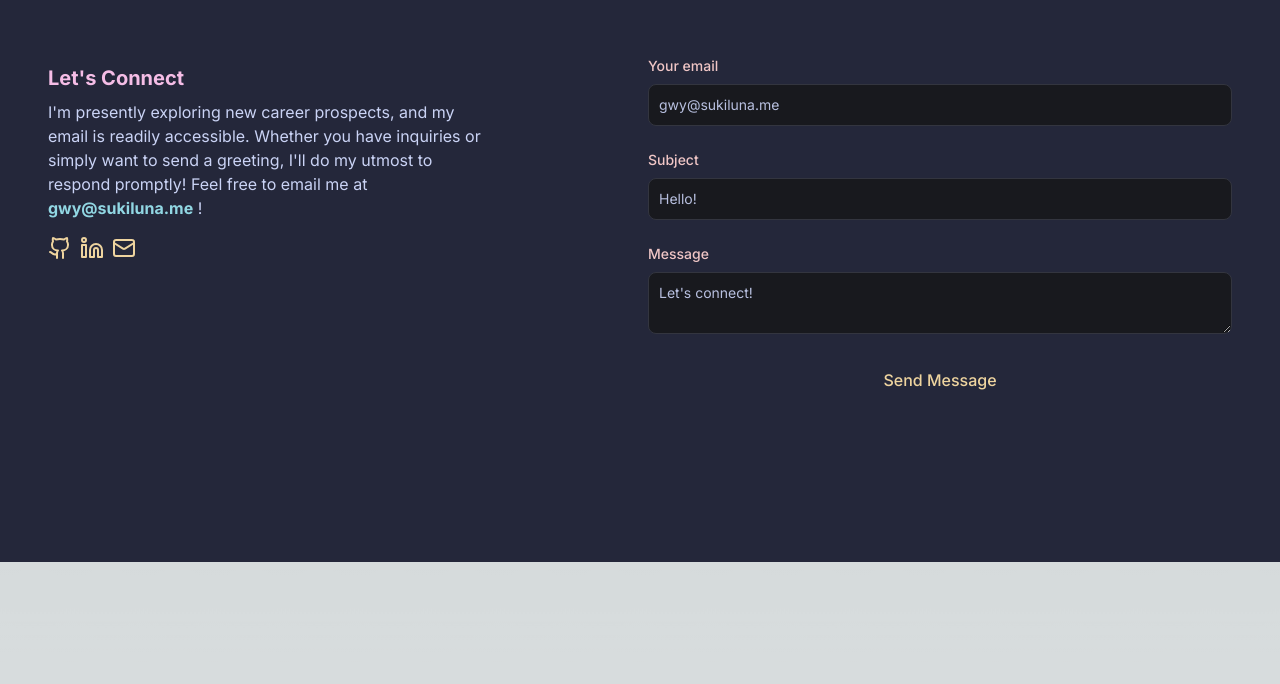
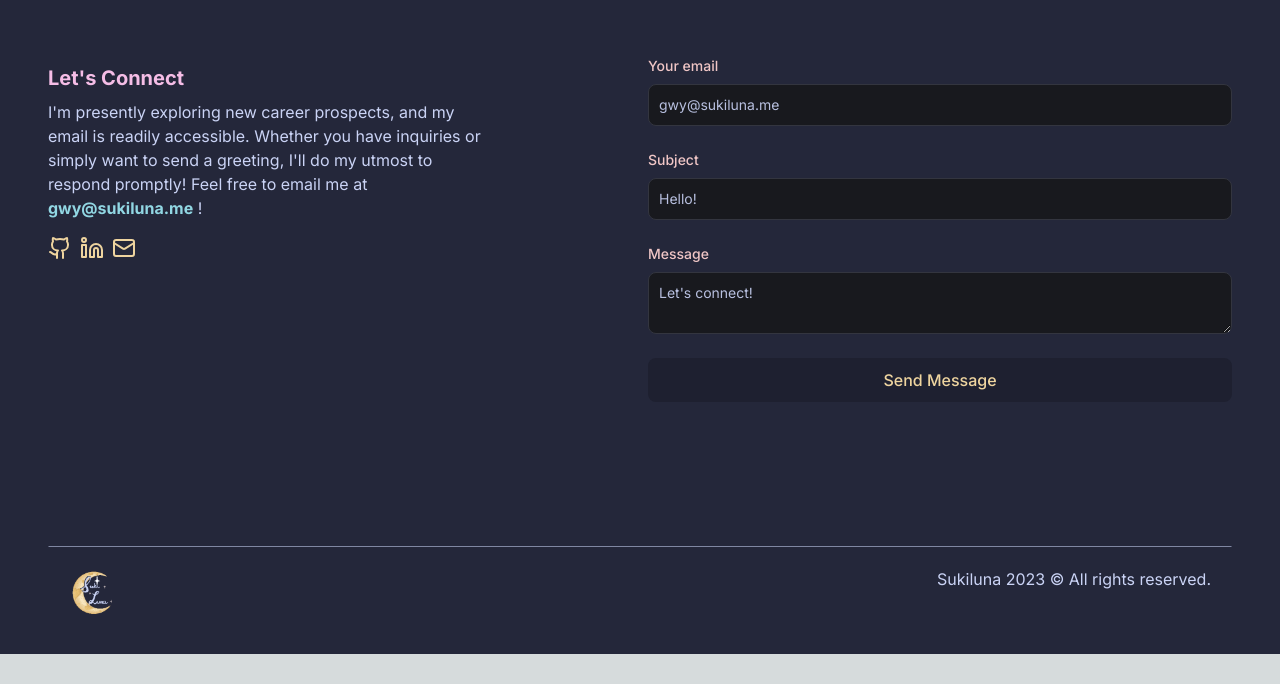
Before and after one commit to lunar-potato/react-portfolio, a Next.js app: page / in a window 1280 px wide. Shown: the part 2809-3493 px from the top of the page. After the commit the page ends 3463 px from the top, so only its background shows below. Built offline with nearby package versions, Linux system fonts and the light colour scheme.

Commit message:
Added footer section

```diff
--- a/src/app/components/ContactSection.jsx
+++ b/src/app/components/ContactSection.jsx
@@ -39,7 +39,6 @@ const ContactSection = () => {
       id="contact"
       className="relative grid gap-4 py-24 my-12 md:grid-cols-2 md:my-12"
     >
-       <div className="bg-[radial-gradient(ellipse_at_center,_var(--tw-gradient-stops))] from-primary-900 to-transparent rounded-full h-80 w-80 z-0 blur-lg absolute top-3/4 -left-4 transform -translate-x-1/2 -translate-1/2"></div>
       <div className="z-10">
         <h5 className="my-2 text-xl font-bold text-[#f5bde6]">
           Let&apos;s Connect
@@ -114,7 +113,7 @@ const ContactSection = () => {
             </div>
             <button
               type="submit"
-              className="bg-primary-500 hover:bg-primary-600 text-[#eed49f] font-medium py-2.5 px-5 rounded-lg w-full"
+              className="bg-[#1e2030] hover:bg-[#363a4f] text-[#eed49f] font-medium py-2.5 px-5 rounded-lg w-full"
             >
               Send Message
             </button>
--- /dev/null
+++ b/src/app/components/Footer.jsx
@@ -0,0 +1,22 @@
+import React from "react";
+import Image from "next/image";
+
+const Footer = () => {
+  return (
+    <footer className="footer border z-10 border-t-[#8087a2] border-l-transparent border-b-transparent border-r-transparent text-[#cad3f5]">
+      <div className="container flex justify-between p-5">
+        <span>
+          <Image
+            src="/images/Sukiluna.png"
+            alt="Sukiluna logo."
+            width={50}
+            height={50}
+          />
+        </span>
+        <p>Sukiluna 2023 &copy; All rights reserved.</p>
+      </div>
+    </footer>
+  );
+};
+
+export default Footer;
--- a/src/app/page.js
+++ b/src/app/page.js
@@ -4,6 +4,7 @@ import HeroSection from "./components/HeroSection";
 import AboutMe from "./components/AboutMe";
 import Projects from "./components/Projects";
 import ContactSection from "./components/ContactSection";
+import Footer from "./components/Footer";
 
 export default function Home() {
   return (
@@ -14,6 +15,7 @@ export default function Home() {
         <AboutMe />
         <Projects />
         <ContactSection />
+        <Footer />
       </div>
     </main>
   );
```
Also changed, not shown: public/images/Sukiluna.png (added).
